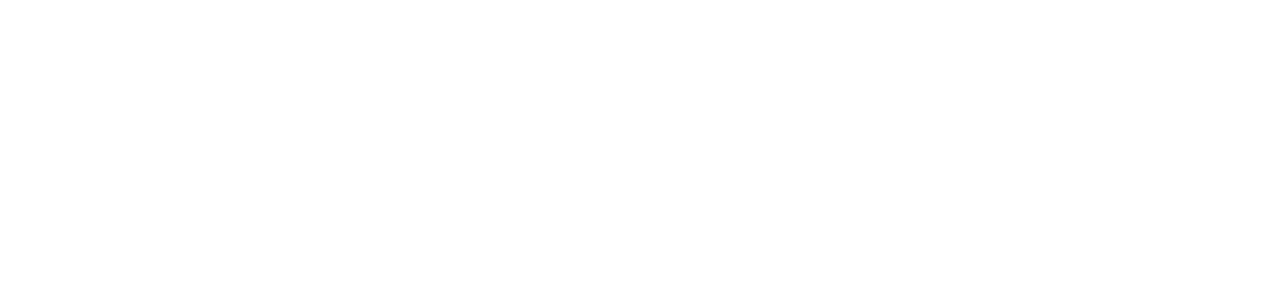
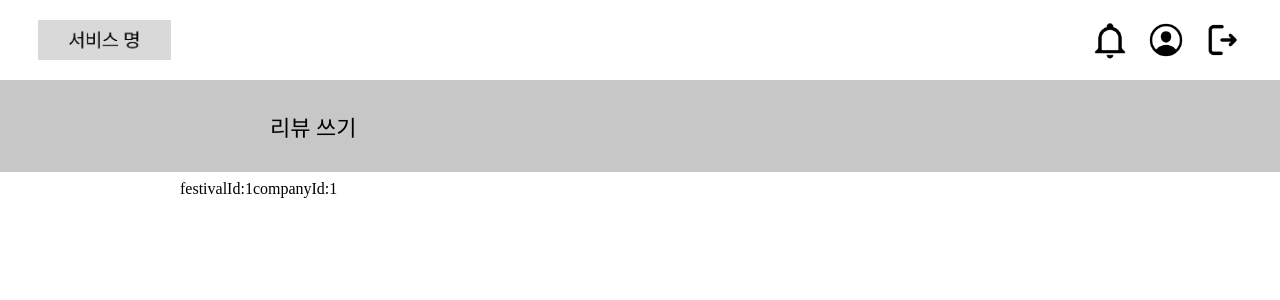
Before and after one commit to EverydayFestival/FrontEnd, a React (Vite) app: page /mypage/festival/appliedcompany/1/1/review in a window 1280 px wide. Before the commit this address had no page. Shown: the top 300 px of the page. Built offline with nearby package versions, Linux system fonts and the light colour scheme; a web font is replaced by a local one.

Commit message:
리뷰시작

```diff
--- a/src/App.jsx
+++ b/src/App.jsx
@@ -6,16 +6,19 @@ import MPFestivalOngoing from './pages/MyPageFestival/MPFestivalOngoing'
 import MPFestivalClosed from './pages/MyPageFestival/MPFestivalClosed'
 import MPFestivalAppliedCompany from './pages/MyPageFestival/MPFestivalAppliedCompany'
 import MPFestivalAppliedLabor from './pages/MyPageFestival/MPFestivalAppliedLabor'
+import MPFestivalReview2Company from './pages/MyPageFestival/MPFestivalReview2Company'
 
 const App = ()=>{
   return (
     <div>
       <Routes>
+        <Route path='/' element={<Home/>}/>
         <Route path='/mypage' element={<MyPage/>}/>
         <Route path='/mypage/festival/ongoing' element={<MPFestivalOngoing/>}/>
         <Route path='/mypage/festival/closed' element={<MPFestivalClosed/>}/>
         <Route path='/mypage/festival/appliedcompany/:festivalId' element={<MPFestivalAppliedCompany/>}/>
         <Route path='/mypage/festival/appliedlabor/:festivalId' element={<MPFestivalAppliedLabor/>}/>
+        <Route path='/mypage/festival/appliedcompany/:festivalId/:companyId/review' element={<MPFestivalReview2Company/>}/>
       </Routes>
     </div>
 
--- a/src/assets/company/co_data.js
+++ b/src/assets/company/co_data.js
@@ -9,25 +9,36 @@ const co_data = [
         image:co_1,
         companyName:"졸리파이마켓",
         companyCategory: "푸드",
-        address: "서울 마포구"
+        address: "서울 마포구",
+        companySelected: null,
+        companyId: 1
     },
     {
         image:co_2,
         companyName:"희아뜰리에",
         companyCategory: "체험, 판매",
-        address: "서울 마포구"
+        address: "서울 마포구",
+        companySelected: null,
+        companyId: 2
+
     },
     {
         image:co_3,
         companyName:"Flip Flop",
         companyCategory: "공연/예술",
-        address: "서울"
+        address: "서울",
+        companySelected: null,
+        companyId: 3
+
     },
     {
         image: co_4,
         companyName:"숭례문떡명가",
         companyCategory: "푸드",
-        address: "서울 마포구"
+        address: "서울 마포구",
+        companySelected: null,
+        companyId: 4
+
     }
 ]
 
--- a/src/components/Navbar.jsx
+++ b/src/components/Navbar.jsx
@@ -11,7 +11,7 @@ const Navbar = () => {
   return (
     <NavbarWrapper>
       <NavbarLeft>
-        <Logo onClick={()=>navigate('/mypage')}src={logo} alt="logo" />
+        <Logo onClick={()=>navigate('/')}src={logo} alt="logo" />
       </NavbarLeft>
       <NavbarRight>
         <Icon src={bell} alt="notification" />
--- a/src/pages/Home.jsx
+++ b/src/pages/Home.jsx
@@ -1,13 +1,8 @@
-// Home.jsx
 import React from 'react'
 
 const Home = () => {
-  console.log("Home 렌더링됨")
-
   return (
-    <div className='home' style={{ padding: '100px', textAlign: 'center' }}>
-      <h1 style={{ color: 'white', fontSize: '36px' }}>✅ Home 화면입니다!</h1>
-    </div>
+    <div>Home</div>
   )
 }
 
--- a/src/pages/MyPageFestival/MPFestivalAppliedCompany.jsx
+++ b/src/pages/MyPageFestival/MPFestivalAppliedCompany.jsx
@@ -3,7 +3,7 @@ import styled from 'styled-components';
 import Navbar from '../../components/Navbar';
 import co_data from '../../assets/company/co_data';
 import more_button from '../../assets/more_button.png'
-import { useLocation, useParams } from 'react-router-dom';
+import { useLocation, useNavigate, useParams } from 'react-router-dom';
 
 const MPFestivalAppliedCompany = () => {
   const [activeFilter, setActiveFilter] = useState('선착순');
@@ -14,6 +14,9 @@ const MPFestivalAppliedCompany = () => {
   const {festivalId} = useParams();
   const location = useLocation();
   const festivalName = location.state?.festivalName || '';
+  const [selected, setSelected] = useState(null);
+  const navigate = useNavigate();
+
   // const [companyList, setCompanyList] = useState([]);
 
   // useEffect(() => {
@@ -76,8 +79,23 @@ const MPFestivalAppliedCompany = () => {
 
 
             <CoChoice>
-              <ChoiceBtn>수락하기</ChoiceBtn>
-              <ChoiceBtn>거절하기</ChoiceBtn>
+              {selected === null && (
+                <>
+                  <ChoiceBtn onClick={() => setSelected(true)}>수락하기</ChoiceBtn>
+                  <ChoiceBtn onClick={() => setSelected(false)}>거절하기</ChoiceBtn>
+                </>
+              )}
+
+              {selected === true && (
+                <>
+                  <ChoiceBtn disabled>수락됨</ChoiceBtn>
+                  <ChoiceBtn onClick={()=>navigate(`/mypage/festival/appliedcompany/${festivalId}/${co.companyId}/review`)}>리뷰쓰기</ChoiceBtn>
+                </>
+              )}
+
+              {selected === false && (
+                <ChoiceBtn disabled>거절됨</ChoiceBtn>
+              )}
             </CoChoice>
           </CoCard>
         ))}
--- a/src/pages/MyPageFestival/MPFestivalAppliedLabor.jsx
+++ b/src/pages/MyPageFestival/MPFestivalAppliedLabor.jsx
@@ -1,4 +1,4 @@
-import React from 'react';
+import React, { useState } from 'react';
 import styled from 'styled-components';
 import Navbar from '../../components/Navbar';
 import labor_data from '../../assets/labor/labor_data';
@@ -9,6 +9,8 @@ const MPFestivalAppliedLabor = () => {
     const {festivalId} = useParams();
     const location = useLocation();
     const festivalName = location.state?.festivalName || '';
+
+    const [selected, setSelected] = useState(null);
 
   return (
     <PageWrapper>
@@ -36,8 +38,8 @@ const MPFestivalAppliedLabor = () => {
 
 
             <LaborChoice>
-              <ChoiceBtn>수락하기</ChoiceBtn>
-              <ChoiceBtn>거절하기</ChoiceBtn>
+              <ChoiceBtn onClick={()=>setSelected(true)} disabled={selected !== null}> {selected === true ? "수락됨" : "수락하기"}</ChoiceBtn>
+              <ChoiceBtn onClick={()=>setSelected(false)} disabled={selected !== null}> {selected === false ? "거절됨" : "거절하기"}</ChoiceBtn>
             </LaborChoice>
           </LaborCard>
         ))}
--- /dev/null
+++ b/src/pages/MyPageFestival/MPFestivalReview2Company.jsx
@@ -0,0 +1,47 @@
+import React from 'react'
+import styled from 'styled-components'
+import Navbar from '../../components/Navbar'
+import { useParams } from 'react-router-dom'
+
+const MPFestivalReview2Company = () => {
+
+    const {festivalId, companyId} = useParams();
+
+
+
+    return (
+        <PageWrapper>
+            <Fixed>
+                <Navbar />
+                <Title>
+                    <p>리뷰 쓰기</p>
+                </Title>
+            </Fixed>
+            <p>festivalId:{festivalId}companyId:{companyId}</p>
+
+
+
+        </PageWrapper>
+  )
+}
+
+export default MPFestivalReview2Company
+
+const PageWrapper = styled.div`
+padding: 180px;
+`;
+
+const Fixed = styled.div`
+  position: fixed;
+  top: 0;
+  left: 0;
+  width: 100%;
+  background-color: white;
+  z-index: 1000;
+`;
+
+const Title = styled.div`
+  background-color: rgb(199, 199, 199);
+  font-size: 22px;
+  padding: 30px 0 30px 270px;
+`;
```
